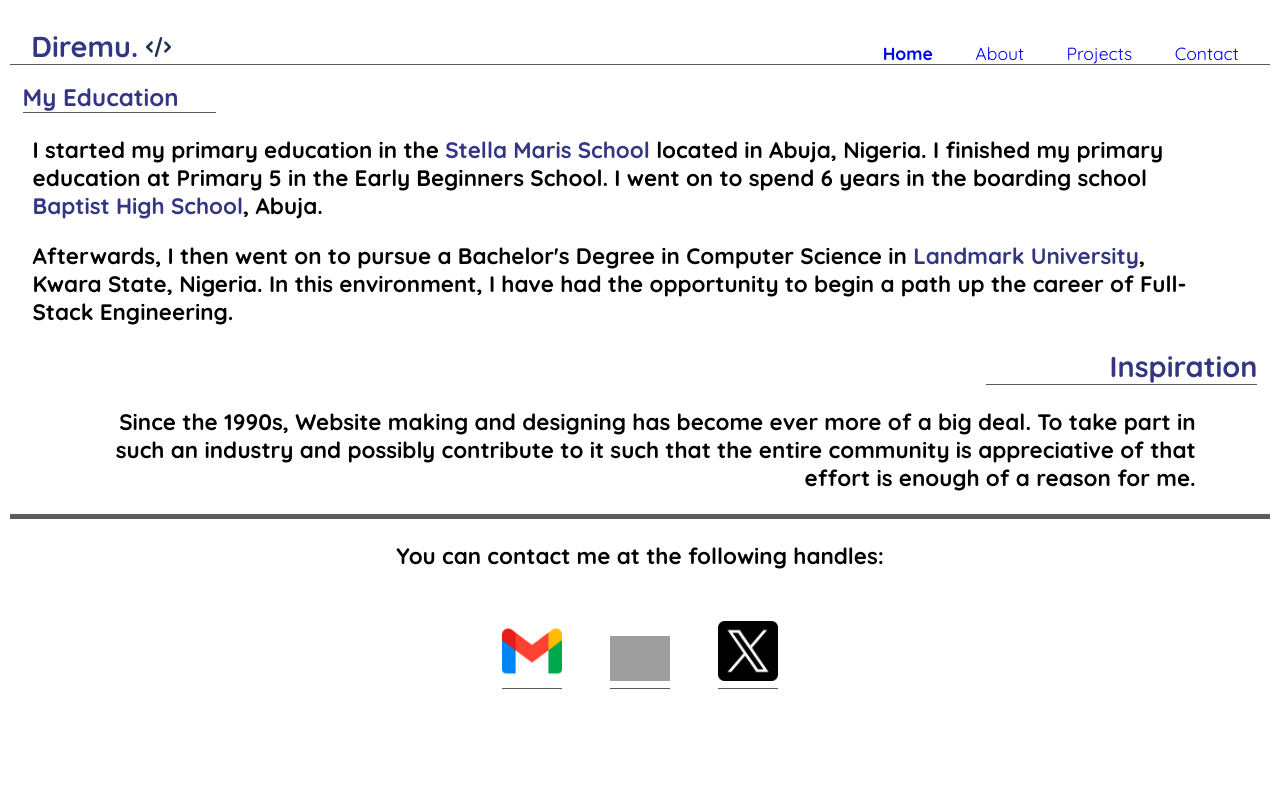
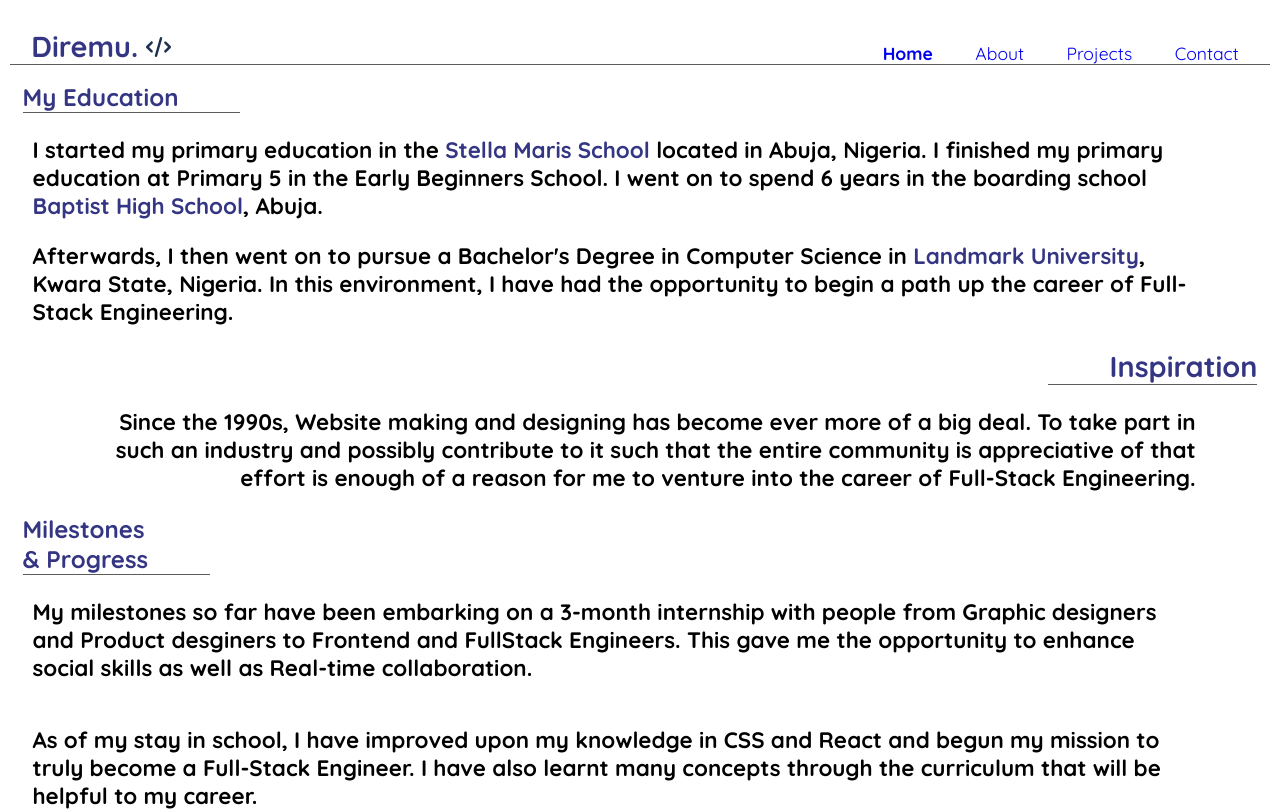
Before and after one commit to diremu/portfolio-website, a React (Create React App) app: page /about in a window 1280 px wide. Shown: the top 811 px of the page. Built offline with nearby package versions, Linux system fonts and the light colour scheme; grey boxes are pictures that could not be loaded.

Commit message:
temp completion of about

```diff
--- a/src/About/About.css
+++ b/src/About/About.css
@@ -2,6 +2,7 @@
     --b-color: #5c5c5c;
     --h-color : #1d1e75e5;
 }
+
 #about-div {
     padding:0 1%;
 
@@ -12,6 +13,7 @@
     flex-direction: column;
     flex-wrap: nowrap;
 }
+
 .life-divs p {
     font-size: 1.4em
 }
@@ -20,20 +22,17 @@
     border-bottom: 1px solid var(--b-color);
     width: -moz-fit-content;
     width:fit-content;
-    padding-right: 3%;
+    padding-right: 5%;
     color: var(--h-color);
     flex-basis: 100%;
     margin:0;
 }
 
 #education-div h2 {
-    animation-name: slide-in;
-    animation-duration: 2s;
-    animation-iteration-count: 1;
-    animation-direction: normal;
+    animation:2s normal 1 slide-in;
 }
 
-#education-div p {
+#education-div p, #learning-div p {
     text-align: left;
     padding-left:.8%;
 }
@@ -43,7 +42,6 @@
         margin-left: 100%;
         opacity: 0;
     }
-
     to {
         margin-left: 0%;
         opacity: 1;
@@ -63,12 +61,9 @@
 #passion-div #p-hdiv {
     align-self: flex-end;
     text-align: right;
-    padding-left:  10%;
+    padding-left:  5%;
     border-bottom: 1px solid var(--b-color);
-    animation-name: slide-right;
-    animation-duration: 2s;
-    animation-iteration-count: 1;
-    animation-direction: normal;
+    animation: 2s normal 1 slide-right;
 }
 
 #passion-div h2 {
@@ -81,11 +76,9 @@
         opacity:0;
         font-size: 1.1em;
     }
-
     50% {
         font-size: 2.5em;
     }
-
     to {
         opacity:1;
         font-size: 1em;
@@ -95,3 +88,18 @@
 #passion-div p {
     text-align: right;
 }
+
+#learning-div h2 {
+    animation: 2s normal 1 fade-down;
+}
+/* Create an animation that slides down */
+@keyframes fade-down{
+    from {
+        margin-left: 100%;
+        opacity:0;
+    }
+    to {
+        opacity:1;
+        margin-left:0;
+    }
+}
--- a/src/About/About.js
+++ b/src/About/About.js
@@ -18,10 +18,14 @@ const About = () => {
         <div className="life-divs" id="passion-div">
             <div id="p-hdiv"><h2>Inspiration</h2></div>
             <div>
-                <p>Since the 1990s, Website making and designing has become ever more of a big deal. To take part in such an industry and possibly contribute to it such that the entire community is appreciative of that effort is enough of a reason for me.</p>
+                <p>Since the 1990s, Website making and designing has become ever more of a big deal. To take part in such an industry and possibly contribute to it such that the entire community is appreciative of that effort is enough of a reason for me to venture into the career of Full-Stack Engineering.</p>
             </div>
         </div>
-        <div className="life-divs" id="learning-div"></div>
+        <div className="life-divs" id="learning-div">
+            <h2>Milestones <br/><span> & Progress</span></h2>
+            <p>My milestones so far have been embarking on a 3-month internship with people from Graphic designers and Product desginers to Frontend and FullStack Engineers. This gave me the opportunity to enhance social skills as well as Real-time collaboration.</p>
+            <p>As of my stay in school,  I have improved upon my knowledge in CSS and React and begun my mission to truly become a Full-Stack Engineer. I have also learnt many concepts through the curriculum that will be helpful to my career.</p>
+        </div>
     </div>
     <Footer />
     </>
--- a/src/components/Navbar/Navbar.css
+++ b/src/components/Navbar/Navbar.css
@@ -25,6 +25,7 @@ nav li:first-child {
     font-size: 1.8rem;
     font-weight: 750;
     flex-basis: 65%;
+    flex-wrap: none;
 }
 
 .selected {
@@ -46,7 +47,6 @@ nav ul a {
     transition-timing-function:step-start ;
     border-bottom: 2px solid #111000;
     border-radius: 7%;
-    font-weight: 600;
 }
 
 #top-nav a:visited {
```
Also changed, not shown: 1 other file (tests, documents, lock files or other folders).
